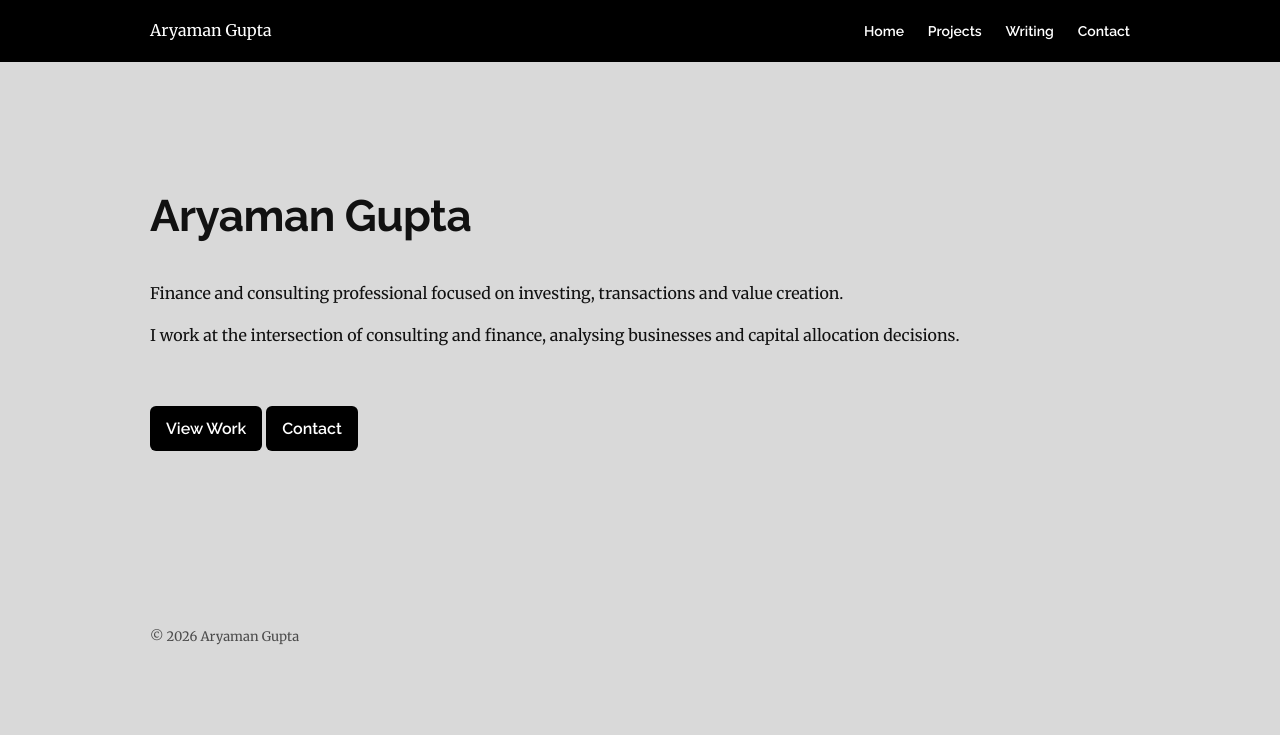
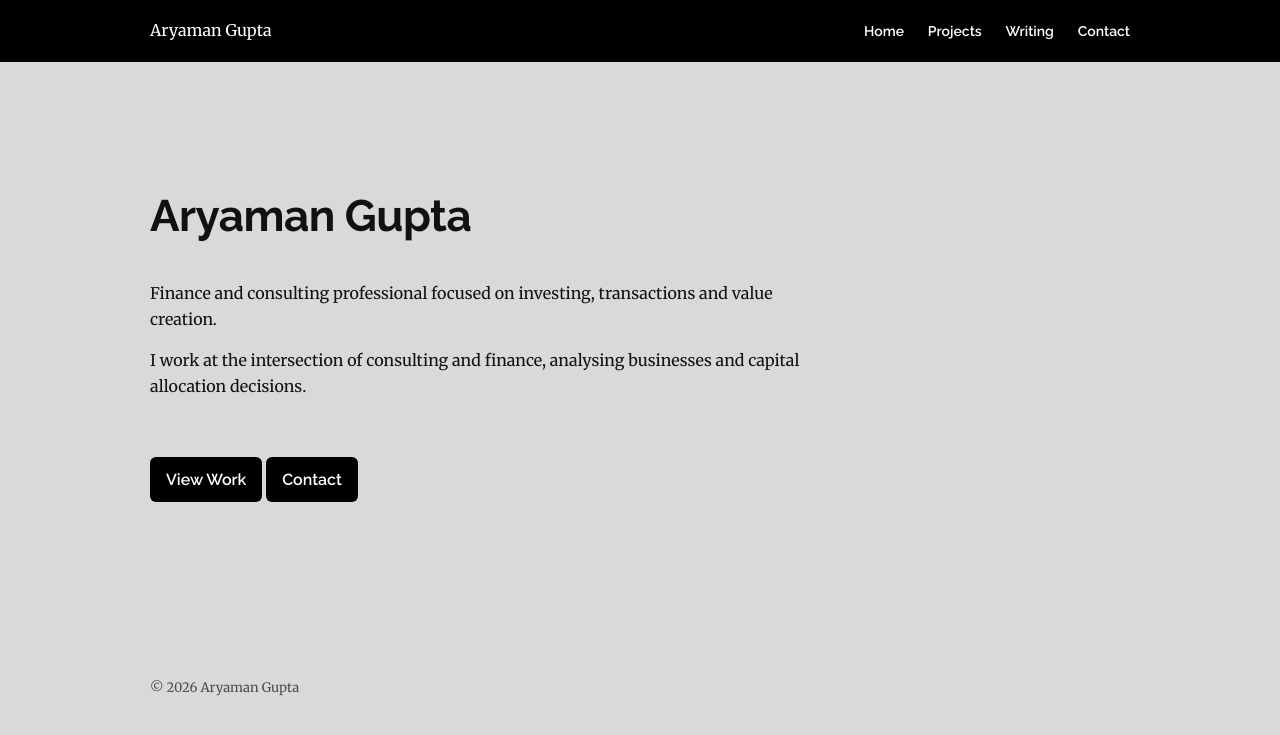
Before and after one commit to kungfumonk29/kungfumonk29.github.io, a Jekyll site: the page built from index.md, in a window 1280 px wide. Shown: the top 735 px of the page. Built offline with Jekyll 4.4.1, drawn with Linux system fonts in a browser that asks for light colours.

Commit message:
Update main.css

```diff
--- a/assets/css/main.css
+++ b/assets/css/main.css
@@ -102,3 +102,10 @@ p{
   font-size:14px;
   max-width:680px;
 }
+.content p, .content li{
+  max-width: 680px;
+}
+
+.content h1{
+  max-width: 900px;
+}
```
